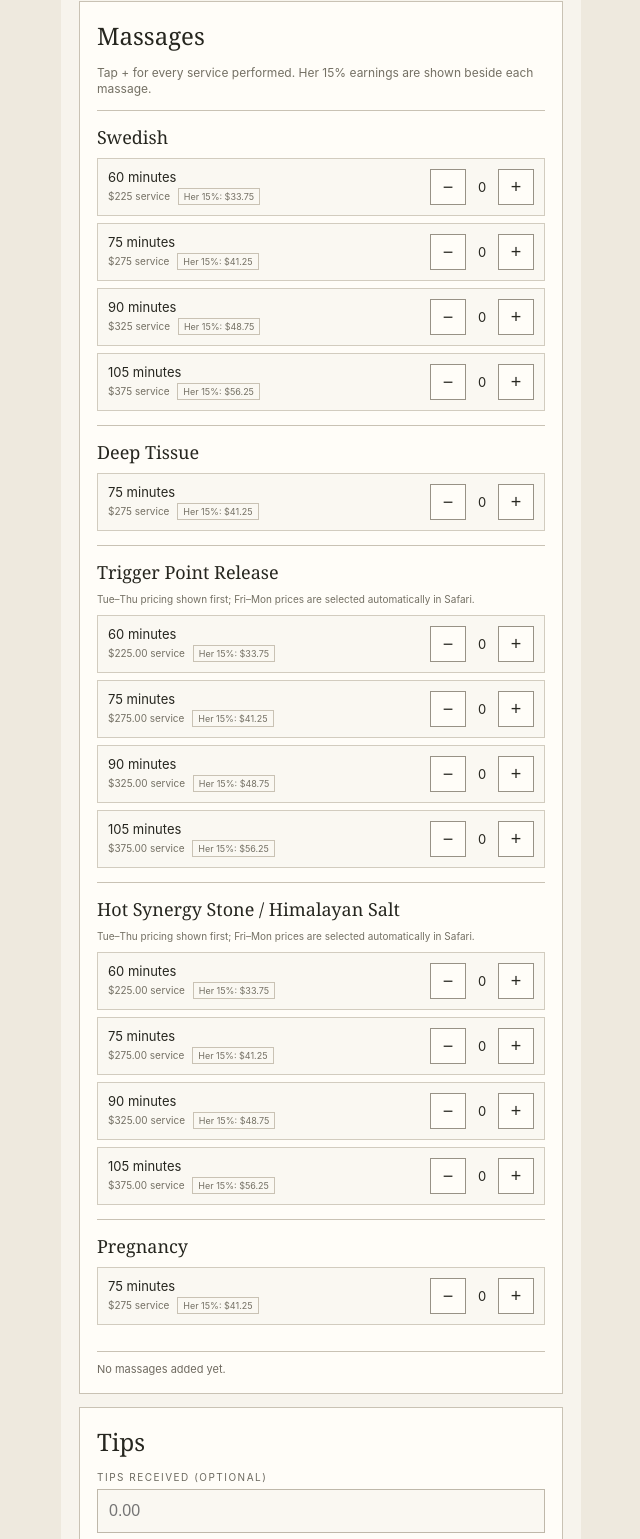
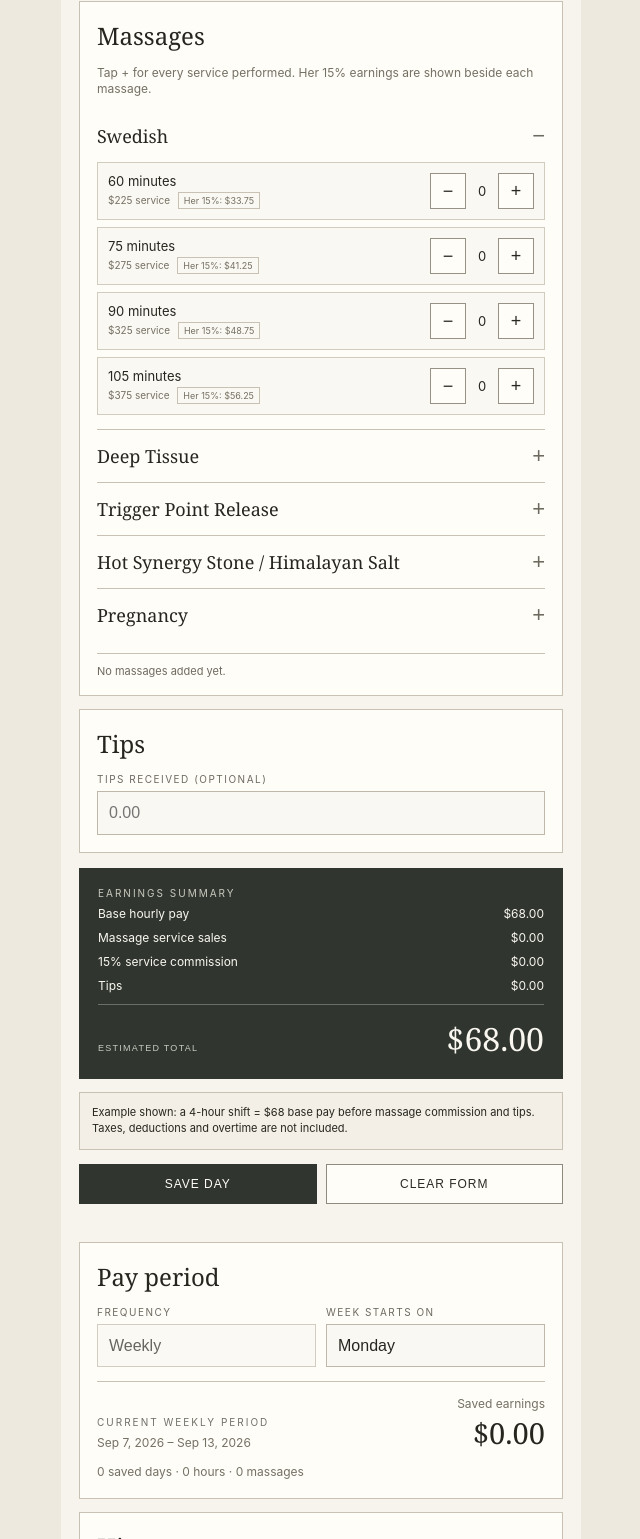
Before and after one commit to Rhino515/massage, a plain HTML site: page index.html in a window 1280 px wide. Shown: the part 447-1986 px from the top of the page, without its empty margins (319-959 px from the left). Drawn offline with Linux system fonts and the light colour scheme.

Commit message:
Add files via upload

```diff
--- a/index.html
+++ b/index.html
@@ -8,7 +8,7 @@
 <meta name="apple-mobile-web-app-status-bar-style" content="default">
 <meta name="apple-mobile-web-app-title" content="Spa Earnings">
 <meta name="mobile-web-app-capable" content="yes">
-<link rel="apple-touch-icon" href="icons/icon-192.png">
+<link rel="apple-touch-icon" href="icon-192.png">
 <link rel="manifest" href="manifest.webmanifest">
 <title>Appellation Spa Earnings</title>
 <style>
@@ -34,6 +34,16 @@ select{width:100%;border:1px solid #bfb8aa;background:#faf8f2;color:var(--ink);p
 .status{font-size:11px;margin-top:9px;color:#68645a;min-height:16px}
 .empty-history{font-size:11px;color:var(--muted);padding:10px 0}
 
+
+details.service-group{border-top:1px solid var(--line);padding:0}
+details.service-group:first-of-type{border-top:0}
+details.service-group summary{list-style:none;cursor:pointer;display:flex;justify-content:space-between;align-items:center;padding:14px 0;font:400 18px Georgia,"Times New Roman",serif;-webkit-tap-highlight-color:transparent}
+details.service-group summary::-webkit-details-marker{display:none}
+details.service-group summary::after{content:"+";font-family:Arial,sans-serif;font-size:22px;font-weight:300;color:#6d6a60;line-height:1}
+details.service-group[open] summary::after{content:"−"}
+details.service-group .options{padding-bottom:14px}
+details.service-group .weekday-note{margin-top:-4px;padding-bottom:2px}
+
 @media(max-width:390px){main{padding-left:13px;padding-right:13px}.card{padding:14px}.hero{font-size:31px}.row.stack{display:grid;grid-template-columns:1fr 1fr}.option{padding:8px}.option-title{font-size:12px}}
 </style>
 </head>
@@ -47,35 +57,30 @@ select{width:100%;border:1px solid #bfb8aa;background:#faf8f2;color:var(--ink);p
 
 <div class="card"><h2>Massages</h2><div class="muted" style="margin-bottom:12px">Tap + for every service performed. Her 15% earnings are shown beside each massage.</div>
 
-<div class="service-group"><div class="service-name">Swedish</div><div class="options">
+<details class="service-group" open><summary>Swedish</summary><div class="options">
 <div class="option" data-id="sw60" data-mins="60" data-price="225"><div><div class="option-title">60 minutes</div><div class="option-meta">$225 service <span class="commission-chip">Her 15%: $33.75</span></div></div><div class="controls"><button type="button" class="qbtn minus">−</button><span class="qnum">0</span><button type="button" class="qbtn plus">+</button></div></div>
 <div class="option" data-id="sw75" data-mins="75" data-price="275"><div><div class="option-title">75 minutes</div><div class="option-meta">$275 service <span class="commission-chip">Her 15%: $41.25</span></div></div><div class="controls"><button type="button" class="qbtn minus">−</button><span class="qnum">0</span><button type="button" class="qbtn plus">+</button></div></div>
 <div class="option" data-id="sw90" data-mins="90" data-price="325"><div><div class="option-title">90 minutes</div><div class="option-meta">$325 service <span class="commission-chip">Her 15%: $48.75</span></div></div><div class="controls"><button type="button" class="qbtn minus">−</button><span class="qnum">0</span><button type="button" class="qbtn plus">+</button></div></div>
 <div class="option" data-id="sw105" data-mins="105" data-price="375"><div><div class="option-title">105 minutes</div><div class="option-meta">$375 service <span class="commission-chip">Her 15%: $56.25</span></div></div><div class="controls"><button type="button" class="qbtn minus">−</button><span class="qnum">0</span><button type="button" class="qbtn plus">+</button></div></div>
-</div></div>
-
-<div class="service-group"><div class="service-name">Deep Tissue</div><div class="options">
+</div></details>
+<details class="service-group"><summary>Deep Tissue</summary><div class="options">
 <div class="option" data-id="deep75" data-mins="75" data-price="275"><div><div class="option-title">75 minutes</div><div class="option-meta">$275 service <span class="commission-chip">Her 15%: $41.25</span></div></div><div class="controls"><button type="button" class="qbtn minus">−</button><span class="qnum">0</span><button type="button" class="qbtn plus">+</button></div></div>
-</div></div>
-
-<div class="service-group"><div class="service-name">Trigger Point Release</div><div class="weekday-note">Tue–Thu pricing shown first; Fri–Mon prices are selected automatically in Safari.</div><div class="options">
+</div></details>
+<details class="service-group"><summary>Trigger Point Release</summary><div class="weekday-note">Tue–Thu pricing shown first; Fri–Mon prices are selected automatically in Safari.</div><div class="options">
 <div class="option variable" data-id="tr60" data-mins="60" data-weekday="195" data-weekend="225"><div><div class="option-title">60 minutes</div><div class="option-meta"><span class="service-price">$195 Tue–Thu / $225 Fri–Mon</span> <span class="commission-chip">Her 15%: $29.25–$33.75</span></div></div><div class="controls"><button type="button" class="qbtn minus">−</button><span class="qnum">0</span><button type="button" class="qbtn plus">+</button></div></div>
 <div class="option variable" data-id="tr75" data-mins="75" data-weekday="235" data-weekend="275"><div><div class="option-title">75 minutes</div><div class="option-meta"><span class="service-price">$235 Tue–Thu / $275 Fri–Mon</span> <span class="commission-chip">Her 15%: $35.25–$41.25</span></div></div><div class="controls"><button type="button" class="qbtn minus">−</button><span class="qnum">0</span><button type="button" class="qbtn plus">+</button></div></div>
 <div class="option variable" data-id="tr90" data-mins="90" data-weekday="275" data-weekend="325"><div><div class="option-title">90 minutes</div><div class="option-meta"><span class="service-price">$275 Tue–Thu / $325 Fri–Mon</span> <span class="commission-chip">Her 15%: $41.25–$48.75</span></div></div><div class="controls"><button type="button" class="qbtn minus">−</button><span class="qnum">0</span><button type="button" class="qbtn plus">+</button></div></div>
 <div class="option variable" data-id="tr105" data-mins="105" data-weekday="315" data-weekend="375"><div><div class="option-title">105 minutes</div><div class="option-meta"><span class="service-price">$315 Tue–Thu / $375 Fri–Mon</span> <span class="commission-chip">Her 15%: $47.25–$56.25</span></div></div><div class="controls"><button type="button" class="qbtn minus">−</button><span class="qnum">0</span><button type="button" class="qbtn plus">+</button></div></div>
-</div></div>
-
-<div class="service-group"><div class="service-name">Hot Synergy Stone / Himalayan Salt</div><div class="weekday-note">Tue–Thu pricing shown first; Fri–Mon prices are selected automatically in Safari.</div><div class="options">
+</div></details>
+<details class="service-group"><summary>Hot Synergy Stone / Himalayan Salt</summary><div class="weekday-note">Tue–Thu pricing shown first; Fri–Mon prices are selected automatically in Safari.</div><div class="options">
 <div class="option variable" data-id="st60" data-mins="60" data-weekday="195" data-weekend="225"><div><div class="option-title">60 minutes</div><div class="option-meta"><span class="service-price">$195 Tue–Thu / $225 Fri–Mon</span> <span class="commission-chip">Her 15%: $29.25–$33.75</span></div></div><div class="controls"><button type="button" class="qbtn minus">−</button><span class="qnum">0</span><button type="button" class="qbtn plus">+</button></div></div>
 <div class="option variable" data-id="st75" data-mins="75" data-weekday="235" data-weekend="275"><div><div class="option-title">75 minutes</div><div class="option-meta"><span class="service-price">$235 Tue–Thu / $275 Fri–Mon</span> <span class="commission-chip">Her 15%: $35.25–$41.25</span></div></div><div class="controls"><button type="button" class="qbtn minus">−</button><span class="qnum">0</span><button type="button" class="qbtn plus">+</button></div></div>
 <div class="option variable" data-id="st90" data-mins="90" data-weekday="275" data-weekend="325"><div><div class="option-title">90 minutes</div><div class="option-meta"><span class="service-price">$275 Tue–Thu / $325 Fri–Mon</span> <span class="commission-chip">Her 15%: $41.25–$48.75</span></div></div><div class="controls"><button type="button" class="qbtn minus">−</button><span class="qnum">0</span><button type="button" class="qbtn plus">+</button></div></div>
 <div class="option variable" data-id="st105" data-mins="105" data-weekday="315" data-weekend="375"><div><div class="option-title">105 minutes</div><div class="option-meta"><span class="service-price">$315 Tue–Thu / $375 Fri–Mon</span> <span class="commission-chip">Her 15%: $47.25–$56.25</span></div></div><div class="controls"><button type="button" class="qbtn minus">−</button><span class="qnum">0</span><button type="button" class="qbtn plus">+</button></div></div>
-</div></div>
-
-<div class="service-group"><div class="service-name">Pregnancy</div><div class="options">
+</div></details>
+<details class="service-group"><summary>Pregnancy</summary><div class="options">
 <div class="option" data-id="preg75" data-mins="75" data-price="275"><div><div class="option-title">75 minutes</div><div class="option-meta">$275 service <span class="commission-chip">Her 15%: $41.25</span></div></div><div class="controls"><button type="button" class="qbtn minus">−</button><span class="qnum">0</span><button type="button" class="qbtn plus">+</button></div></div>
-</div></div>
-
+</div></details>
 <div id="massageHours" class="massage-hours">No massages added yet.</div><noscript><div class="fallback" style="border:1px solid #9b7d62;padding:10px;background:#fff8ef"><strong>Calculator unavailable in this preview.</strong><br>This viewer has JavaScript turned off. Open this file in Safari or another browser to use the + / − buttons and live totals.</div></noscript><div id="jsStatus" class="fallback" style="display:none"></div></div>
 
 <div class="card"><h2>Tips</h2><label for="tips">Tips received (optional)</label><input id="tips" inputmode="decimal" type="number" min="0" step="0.01" placeholder="0.00"></div>
```
Also changed, not shown: sw.js (+4 -6 lines), README.txt, manifest.webmanifest.
